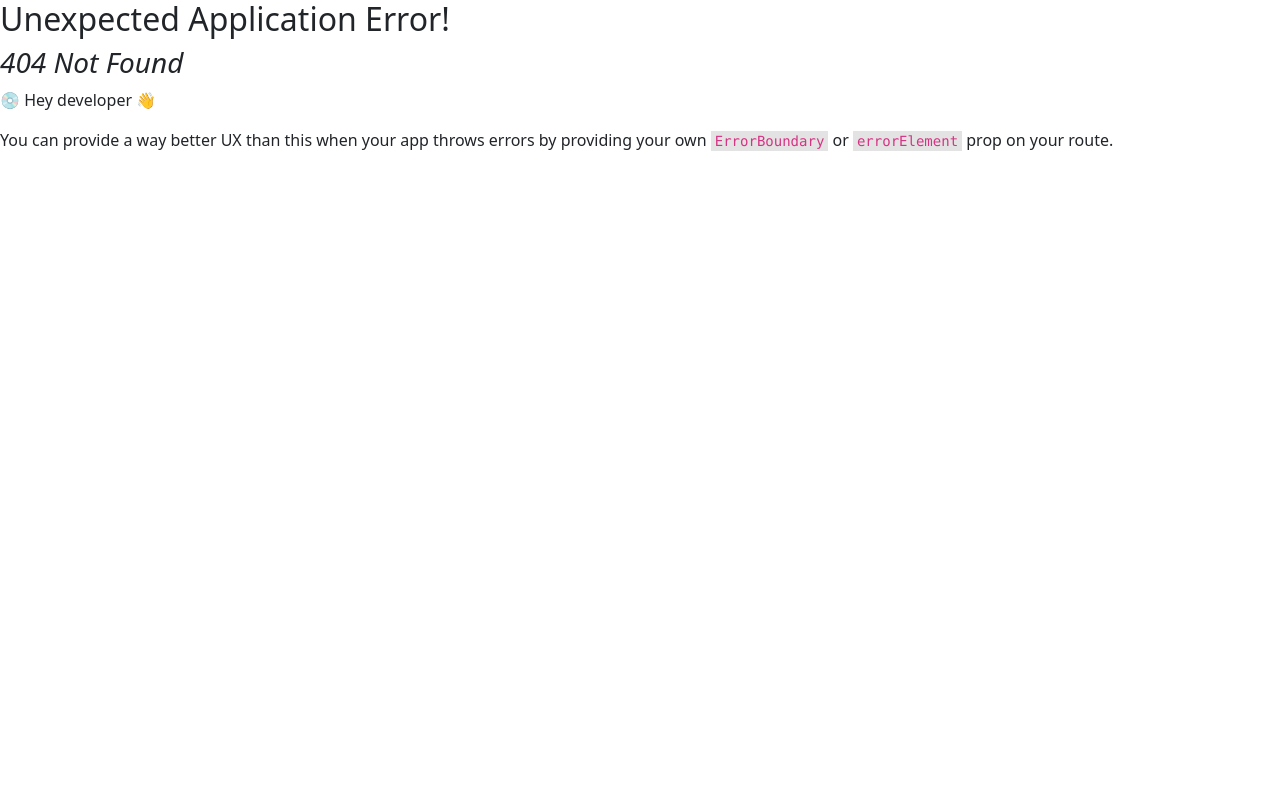
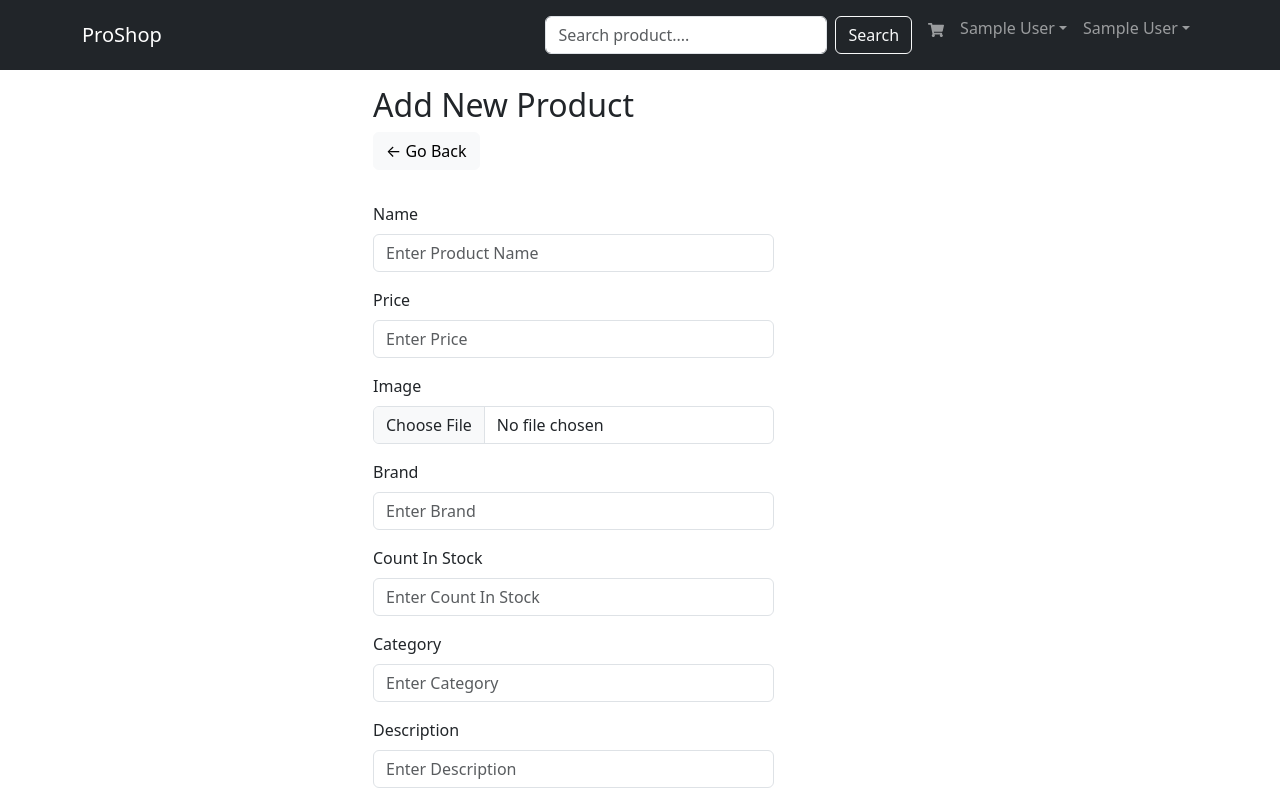
Before and after one commit to Vaibhav74-cpu/proshop, a React app in the folder frontend/: page /admin/product/create in a window 1280 px wide. Before the commit this address had no page. Shown: the top 800 px of the page. Built offline with nearby package versions, Linux system fonts and the light colour scheme; sample sign-in values are in the browser's storage; the HTML template or start-up script is replaced by a standard one.

Commit message:
product edit screen code was done totally

```diff
--- a/frontend/src/App.jsx
+++ b/frontend/src/App.jsx
@@ -18,10 +18,11 @@ import OrderScreen from "./screens/OrderScreen";
 import ProfileScreen from "./screens/ProfileScreen";
 import AdminRoutes from "./components/AdminRoutes";
 import OrderListScreen from "./screens/admin/OrderListScreen";
-import ProductList from "./screens/admin/ProductList";
+import ProductList from "./screens/admin/ProductListScreen";
 import ProductEditScreen from "./screens/admin/ProductEditScreen";
 import UsersListScreen from "./screens/admin/UsersListScreen";
 import UserEditScreen from "./screens/admin/UserEditScreen";
+import AddProductForm from "./screens/admin/AddProductForm";
 
 const appRouter = createBrowserRouter([
   {
@@ -51,12 +52,14 @@ const appRouter = createBrowserRouter([
         children: [
           { path: "admin/orderslist", element: <OrderListScreen /> },
           { path: "admin/productlist", element: <ProductList /> },
+          { path: "admin/productlist/:pageNumber", element: <ProductList /> },
           { path: "admin/userslist", element: <UsersListScreen /> },
           {
             path: "admin/product/:id/edit",
             element: <ProductEditScreen />,
           },
           { path: "/admin/user/:id/edit", element: <UserEditScreen /> },
+          { path: "admin/product/create", element: <AddProductForm /> },
         ],
       },
     ],
--- a/frontend/src/components/Paginate.jsx
+++ b/frontend/src/components/Paginate.jsx
@@ -14,7 +14,7 @@ function Paginate({ page, pages, isAdmin = false, keyword = "" }) {
               ? keyword
                 ? `/search/${keyword}/page/${x + 1}`
                 : `/page/${x + 1}`
-              : `/`
+              : `/admin/productlist/${x + 1}`
           }
         >
           <Pagination.Item active={x + 1 === page}>{x + 1}</Pagination.Item>
--- a/frontend/src/redux/slices/productApiSlice.js
+++ b/frontend/src/redux/slices/productApiSlice.js
@@ -28,11 +28,12 @@ export const productApislice = apiSlice.injectEndpoints({
       invalidatesTags: ["Product"],
     }),
     updateProduct: builder.mutation({
-      query: (data) => ({
-        url: `${PRODUCTS_URL}/${data.productId}`,
+      query: ({ productId, formData }) => ({
+        url: `${PRODUCTS_URL}/${productId}`,
         method: "PUT",
-        body: data,
+        body: formData,
       }),
+
       invalidatesTags: ["Products"],
     }),
     uploadImageProduct: builder.mutation({
@@ -61,6 +62,13 @@ export const productApislice = apiSlice.injectEndpoints({
         url: `${PRODUCTS_URL}/top`,
       }),
     }),
+    createNewProduct: builder.mutation({
+      query: (data) => ({
+        url: `${PRODUCTS_URL}/add`,
+        method: "POST",
+        body: data,
+      }),
+    }),
   }),
 });
 export const {
@@ -72,6 +80,7 @@ export const {
   useDeleteProductMutation,
   useCreateProductReviewMutation,
   useGetTopProductsQuery,
+  useCreateNewProductMutation,
 } = productApislice;
 
 // keepUnusedDataFor-> keep data for 5 seconds after page leave
--- a/frontend/src/screens/LoginScreen.jsx
+++ b/frontend/src/screens/LoginScreen.jsx
@@ -50,6 +50,7 @@ function LoginScreen() {
             placeholder="Enter email"
             className=" w-75"
             onChange={(e) => setEmail(e.target.value)}
+            required
           />
         </FormGroup>
         <FormGroup controlId="password" className="my-3">
@@ -60,6 +61,7 @@ function LoginScreen() {
             placeholder="Enter your Password"
             className="w-75 "
             onChange={(e) => setPassword(e.target.value)}
+            required
           />
         </FormGroup>
         <Button
--- a/frontend/src/screens/RegisterScreen.jsx
+++ b/frontend/src/screens/RegisterScreen.jsx
@@ -59,6 +59,7 @@ function RegisterScreen() {
             placeholder="Enter Your name"
             value={name}
             onChange={(e) => setName(e.target.value)}
+            required
           />
         </FormGroup>
         <FormGroup controlId="email" className="my-3 fw-medium w-75">
@@ -68,6 +69,7 @@ function RegisterScreen() {
             placeholder="Enter Your Email"
             value={email}
             onChange={(e) => setEmail(e.target.value)}
+            required
           />
         </FormGroup>
         <FormGroup controlId="password" className="my-3 fw-medium w-75">
@@ -77,6 +79,7 @@ function RegisterScreen() {
             placeholder="Enter Your Password"
             value={password}
             onChange={(e) => setPassword(e.target.value)}
+            required
           />
         </FormGroup>
         <FormGroup controlId="confirmPassword" className="my-3 fw-medium w-75">
@@ -86,6 +89,7 @@ function RegisterScreen() {
             placeholder="Enter Your Confirm Password"
             value={confirmPassword}
             onChange={(e) => setConfirmPassword(e.target.value)}
+            required
           />
         </FormGroup>
         <Button
--- /dev/null
+++ b/frontend/src/screens/admin/AddProductForm.jsx
@@ -0,0 +1,157 @@
+import React from "react";
+import FormContainer from "../../components/FormContainer";
+import { LinkContainer } from "react-router-bootstrap";
+import {
+  Button,
+  Form,
+  FormControl,
+  FormGroup,
+  FormLabel,
+} from "react-bootstrap";
+import { useState } from "react";
+import { useCreateNewProductMutation } from "../../redux/slices/productApiSlice";
+import { useNavigate, useParams } from "react-router-dom";
+import { toast } from "react-toastify";
+import Loader from "../../components/Loader";
+import Message from "../../components/Message";
+
+function AddProductForm() {
+  const navigate = useNavigate();
+  const [name, setName] = useState("");
+  const [price, setPrice] = useState("");
+  const [brand, setBrand] = useState("");
+  const [category, setCategory] = useState("");
+  const [countInStock, setCountInStock] = useState("");
+  const [description, setDescription] = useState("");
+  const [image, setImage] = useState(null);
+
+  const [createNewProduct, { isLoading, error }] =
+    useCreateNewProductMutation();
+
+  const submitHandler = async (e) => {
+    e.preventDefault();
+    if (!image) {
+      return;
+    }
+
+    const formData = new FormData();
+    formData.append("name", name); //"name" field is read by backend
+    formData.append("price", price);
+    formData.append("brand", brand);
+    formData.append("category", category);
+    formData.append("countInStock", countInStock);
+    formData.append("description", description);
+    formData.append("image", image);
+    const res = await createNewProduct(formData).unwrap();
+    if (res.error) {
+      toast.error(
+        res.error.data.message ||
+          res.error?.message ||
+          "error while product creating",
+      );
+    } else {
+      navigate("/admin/productlist");
+      toast.success(
+        res.data?.message || res?.message || "Add New product successfully",
+      );
+    }
+  };
+
+  const uploadImageHandler = (e) => {};
+  return (
+    <FormContainer>
+      <h2>Add New Product</h2>
+      <LinkContainer to="/admin/productlist">
+        <Button variant="light" className="mb-3">
+          ← Go Back
+        </Button>
+      </LinkContainer>
+      {isLoading ? (
+        <Loader />
+      ) : error ? (
+        <Message variant="danger">{error?.error}</Message>
+      ) : (
+        <Form onSubmit={submitHandler} className="w-75">
+          <FormGroup controlId="name" className="my-3 ">
+            <Form.Label>Name</Form.Label>
+            <FormControl
+              type="text"
+              placeholder="Enter Product Name"
+              value={name}
+              onChange={(e) => setName(e.target.value)}
+              required
+            />
+          </FormGroup>
+          <FormGroup controlId="price" className="my-3">
+            <Form.Label>Price</Form.Label>{" "}
+            <FormControl
+              type="number"
+              placeholder="Enter Price"
+              value={price}
+              onChange={(e) => setPrice(e.target.value)}
+              required
+            />
+          </FormGroup>
+
+          {/* Image upload */}
+          <FormGroup controlId="image" className="my-2">
+            <FormLabel>Image</FormLabel>
+
+            <FormControl
+              type="file"
+              // value={image}
+              onChange={(e) => setImage(e.target.files[0])}
+              label="choose file"
+              required
+            />
+          </FormGroup>
+          <FormGroup controlId="brand" className="my-3">
+            <Form.Label>Brand</Form.Label>{" "}
+            <FormControl
+              type="text"
+              placeholder="Enter Brand"
+              value={brand}
+              onChange={(e) => setBrand(e.target.value)}
+              required
+            />
+          </FormGroup>
+          <FormGroup controlId="countinstock" className="my-3">
+            <Form.Label>Count In Stock</Form.Label>{" "}
+            <FormControl
+              type="number"
+              placeholder="Enter Count In Stock"
+              value={countInStock}
+              onChange={(e) => setCountInStock(e.target.value)}
+              required
+            />
+          </FormGroup>
+          <FormGroup controlId="category" className="my-3">
+            <Form.Label>Category</Form.Label>{" "}
+            <FormControl
+              type="text"
+              placeholder="Enter Category"
+              value={category}
+              onChange={(e) => setCategory(e.target.value)}
+              required
+            />
+          </FormGroup>
+          <FormGroup controlId="description" className="my-3">
+            <Form.Label>Description</Form.Label>{" "}
+            <FormControl
+              type="text"
+              placeholder="Enter Description"
+              value={description}
+              onChange={(e) => setDescription(e.target.value)}
+              required
+            />
+          </FormGroup>
+          <Button type="submit" className="btn-block mt-2 bg-dark">
+            Add New Product
+          </Button>
+        </Form>
+      )}
+    </FormContainer>
+  );
+}
+
+export default AddProductForm;
--- a/frontend/src/screens/admin/OrderListScreen.jsx
+++ b/frontend/src/screens/admin/OrderListScreen.jsx
@@ -9,7 +9,7 @@ import { LinkContainer } from "react-router-bootstrap";
 
 function OrderListScreen() {
   const { data: orders, isLoading, error } = useGetOrdersQuery();
-  console.log(orders);
+
 
   return (
     <>
--- a/frontend/src/screens/admin/ProductEditScreen.jsx
+++ b/frontend/src/screens/admin/ProductEditScreen.jsx
@@ -15,7 +15,7 @@ import {
   useUploadImageProductMutation,
 } from "../../redux/slices/productApiSlice";
 import { useEffect } from "react";
-import { useNavigate, useParams } from "react-router-dom";
+import { data, useNavigate, useParams } from "react-router-dom";
 import Loader from "../../components/Loader";
 import Message from "../../components/Message";
 import { toast } from "react-toastify";
@@ -29,10 +29,13 @@ function ProductEditScreen() {
     error,
     refetch,
   } = useGetProductDetailsQuery(productId);
+  // console.log(product);
+
   const [updateProduct, { isLoading: loadingUpdate, error: errorProduct }] =
     useUpdateProductMutation();
-  const [uploadProductImage, { isLoading: loadingUpload }] =
-    useUploadImageProductMutation();
+
+  // const [uploadProductImage, { isLoading: loadingUpload }] =
+  //   useUploadImageProductMutation();
 
   const [name, setName] = useState("");
   const [price, setPrice] = useState("");
@@ -40,8 +43,8 @@ function ProductEditScreen() {
   const [category, setCategory] = useState("");
   const [countInStock, setCountInStock] = useState("");
   const [description, setDescription] = useState("");
-  const [image, setImage] = useState("");
-
+  const [image, setImage] = useState(""); // old image for show the url response of cludinary
+  const [imageFile, setImageFile] = useState("");
   useEffect(() => {
     if (product) {
       setName(product.name);
@@ -56,41 +59,39 @@ function ProductEditScreen() {
 
   const updateHandler = async (e) => {
     e.preventDefault();
-    const updatedProduct = {
-      productId,
-      name,
-      price,
-      brand,
-      category,
-      countInStock,
-      image,
-      description,
-    };
-    const res = await updateProduct(updatedProduct).unwrap();
-    refetch();
-    // console.log(res);
-    if (res.error) {
-      toast.error(error?.data?.message || error?.message);
-    } else {
+    const formData = new FormData();
+    formData.append("name", name);
+    formData.append("price", price);
+    formData.append("category", category);
+    formData.append("brand", brand);
+    formData.append("countInStock", countInStock);
+    formData.append("description", description);
+    if (imageFile) {
+      formData.append("image", imageFile);
+    }
+
+    // const updatedProduct = {
+    //   productId,
+    //   name,
+    //   price,
+    //   brand,
+    //   category,
+    //   countInStock,
+    //   description,
+    //   image:imageFile
+    // };
+    try {
+      const res = await updateProduct({ productId, formData }).unwrap();
+      refetch();
+      // setImage(res.image);
+      // console.log(res);
       toast.success("Product Updated");
       navigate("/admin/productList");
+    } catch (error) {
+      toast.error(error?.data?.message || error?.message);
     }
   };
 
-  const uploadImageHandler = async (e) => {
-    const formData = new FormData();
-    console.log(e.target.files[0]);
-
-    formData.append("image", e.target.files[0]);
-    try {
-      const res = await uploadProductImage(formData).unwrap();
-      // toast.success(res.message);
-      toast.success("Image uploaded successfully!");
-      setImage(res.image);
-    } catch (error) {
-      toast.error(error?.message);
-    }
-  };
   return (
     <>
       <LinkContainer to="/admin/productlist">
@@ -127,15 +128,10 @@ function ProductEditScreen() {
               {/* Image upload */}
               <FormGroup controlId="image" className="my-2">
                 <FormLabel>Image</FormLabel>
-                <FormControl
-                  type="text"
-                  placeholder="Enter Product Image Url"
-                  value={image}
-                  onChange={(e) => setImage(e.target.value)}
-                />
+                <FormControl type="text" name={image} />
                 <FormControl
                   type="file"
-                  onChange={uploadImageHandler}
+                  onChange={(e) => setImageFile(e.target.files[0])}
                   label="choose file"
                 />
               </FormGroup>
--- a/frontend/src/screens/admin/ProductList.jsx
+++ b/frontend/src/screens/admin/ProductListScreen.jsx
@@ -11,12 +11,18 @@ import Loader from "../../components/Loader";
 import { LinkContainer } from "react-router-bootstrap";
 import { toast } from "react-toastify"; // Import toast
 import { useParams } from "react-router-dom";
+import Paginate from "../../components/Paginate";
 
 function ProductList() {
-  const { id: productId } = useParams();
-  const { data: products, isLoading, error, refetch } = useGetProductsQuery();
+  const { id: productId, keyword, pageNumber } = useParams();
+  const { data, isLoading, error, refetch } = useGetProductsQuery({
+    pageNumber,
+    keyword,
+  });
+
   const [createProduct, { isLoading: loadingProduct }] =
     useCreateProductMutation();
+
   const [deleteProduct, { isLoading: loadingDelete }] =
     useDeleteProductMutation(productId);
 
@@ -49,8 +55,16 @@ function ProductList() {
         <h1 className="fw-bold">Products</h1>
       </Col>
       <Col className="text-end">
+        {/* create new product through form */}
+        <LinkContainer to="/admin/product/create" className="mx-2">
+          <Button className="btn-block bg-dark">
+            <FaEdit /> Create New product
+          </Button>
+        </LinkContainer>
+
+        {/* create sample product */}
         <Button className="btn-block bg-dark" onClick={createProductHandler}>
-          <FaEdit /> Create product
+          <FaEdit /> Create sample product
         </Button>
       </Col>
       {loadingProduct && <Loader />}
@@ -69,17 +83,23 @@ function ProductList() {
                 <th>PRICE</th>
                 <th>CATEGORY</th>
                 <th>BRAND</th>
+                <th>Qty Available</th>
                 <th></th>
               </tr>
             </thead>
             <tbody>
-              {products.map((product) => (
+              {data.products.map((product) => (
                 <tr key={product._id}>
                   <td>{product._id}</td>
                   <td>{product.name}</td>
                   <td>{product.price}</td>
                   <td>{product.category}</td>
                   <td>{product.brand}</td>
+                  <td>
+                    {product.countInStock > 0
+                      ? product.countInStock
+                      : "Out of Stock"}
+                  </td>
                   <td className="gap-3">
                     <LinkContainer
                       to={`/admin/product/${product._id}/edit`}
@@ -90,7 +110,8 @@ function ProductList() {
                       </Button>
                     </LinkContainer>
                     <Button
-                      className="btn-sm" variant="light"
+                      className="btn-sm"
+                      variant="light"
                       onClick={() => deleteProductHandler(product._id)}
                     >
                       <FaTrash />
@@ -100,6 +121,12 @@ function ProductList() {
               ))}
             </tbody>
           </Table>
+          <Paginate
+            page={data.page}
+            pages={data.pages}
+            isAdmin={true}
+            keyword={keyword ? keyword : ""}
+          />
         </>
       )}
     </Row>
```
